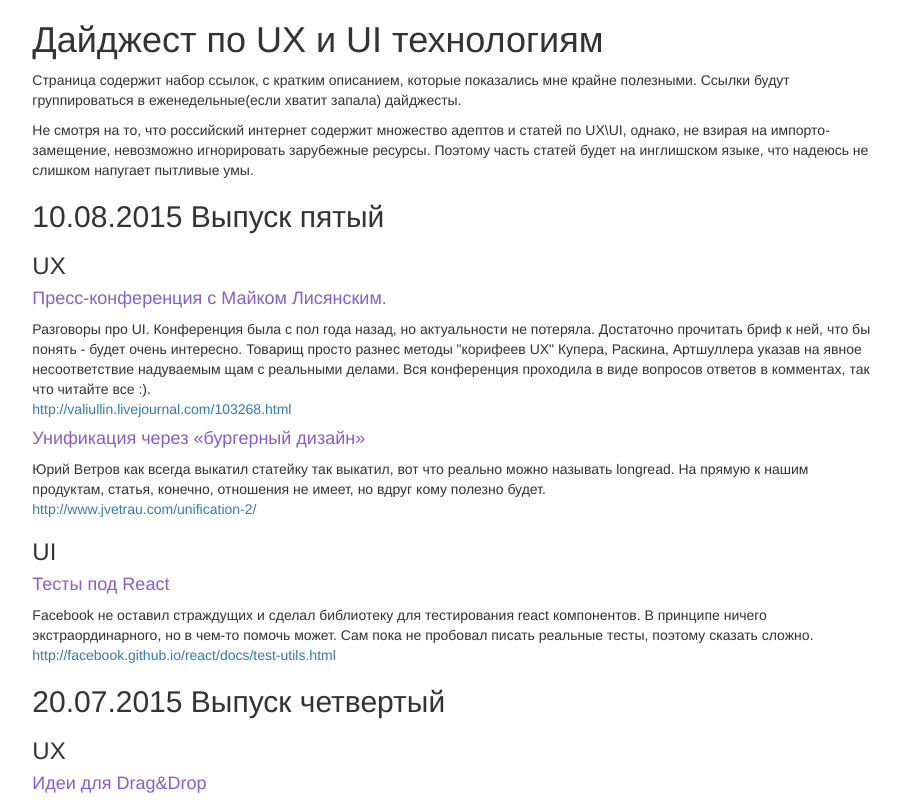
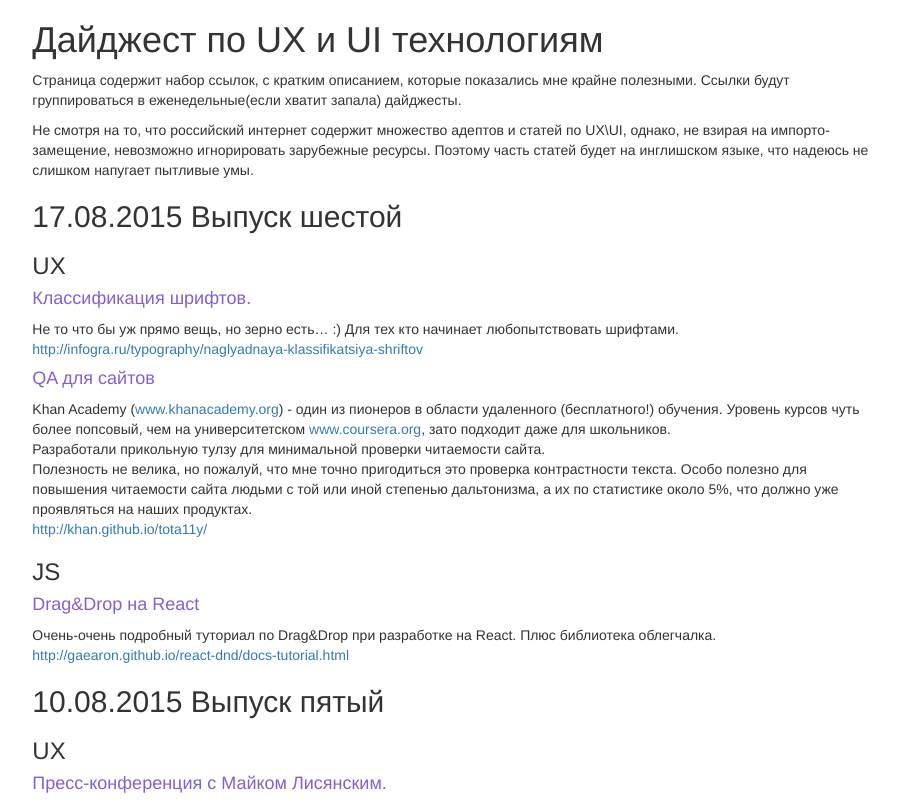
Before and after one commit to nickolaysm/ux-ui-digest, a plain HTML site: page index.html in a window 1280 px wide. Shown: the top 800 px of the page, without its empty margins (186-1087 px from the left). Drawn offline with Linux system fonts and the light colour scheme.

Commit message:
Выпуск шестой

```diff
--- a/index.html
+++ b/index.html
@@ -23,6 +23,26 @@
 			<p>
 			Не смотря на то, что российский интернет содержит множество адептов и статей по UX\UI, однако, не взирая на импорто-замещение, невозможно игнорировать зарубежные ресурсы. Поэтому часть статей будет на инглишском языке, что надеюсь не слишком напугает пытливые умы.
 			</p>
+
+			<h2>17.08.2015 Выпуск шестой</h2>
+			<h3>UX</h3>
+			<h4>Классификация шрифтов.</h4>
+			Не то что бы уж прямо вещь, но зерно есть… :) Для тех кто начинает любопытствовать шрифтами.
+		  </br><a href="http://infogra.ru/typography/naglyadnaya-klassifikatsiya-shriftov">http://infogra.ru/typography/naglyadnaya-klassifikatsiya-shriftov</a>
+
+			<h4>QA для сайтов</h4>
+			Khan Academy (<a href="www.khanacademy.org">www.khanacademy.org</a>) - один из пионеров в области удаленного (бесплатного!) обучения.
+			Уровень курсов чуть более попсовый, чем на университетском <a href="www.coursera.org">www.coursera.org</a>, зато подходит даже для школьников.
+		  </br> Разработали прикольную тулзу для минимальной проверки читаемости сайта.
+		  </br> Полезность не велика, но пожалуй, что мне точно пригодиться это проверка контрастности текста.
+			Особо полезно для повышения читаемости сайта людьми с той или иной степенью дальтонизма, а их по статистике около 5%, что должно уже проявляться на наших продуктах.
+			</br><a href="http://khan.github.io/tota11y/">http://khan.github.io/tota11y/</a>
+
+			<h3>JS</h3>
+			<h4>Drag&Drop на React</h4>
+			Очень-очень подробный туториал по Drag&Drop при разработке на React. Плюс библиотека облегчалка.
+		  </br><a href="http://gaearon.github.io/react-dnd/docs-tutorial.html">http://gaearon.github.io/react-dnd/docs-tutorial.html</a>
+
 			<h2>10.08.2015 Выпуск пятый</h2>
 			<h3>UX</h3>
 			<h4>Пресс-конференция с Майком Лисянским.</h4>
```
